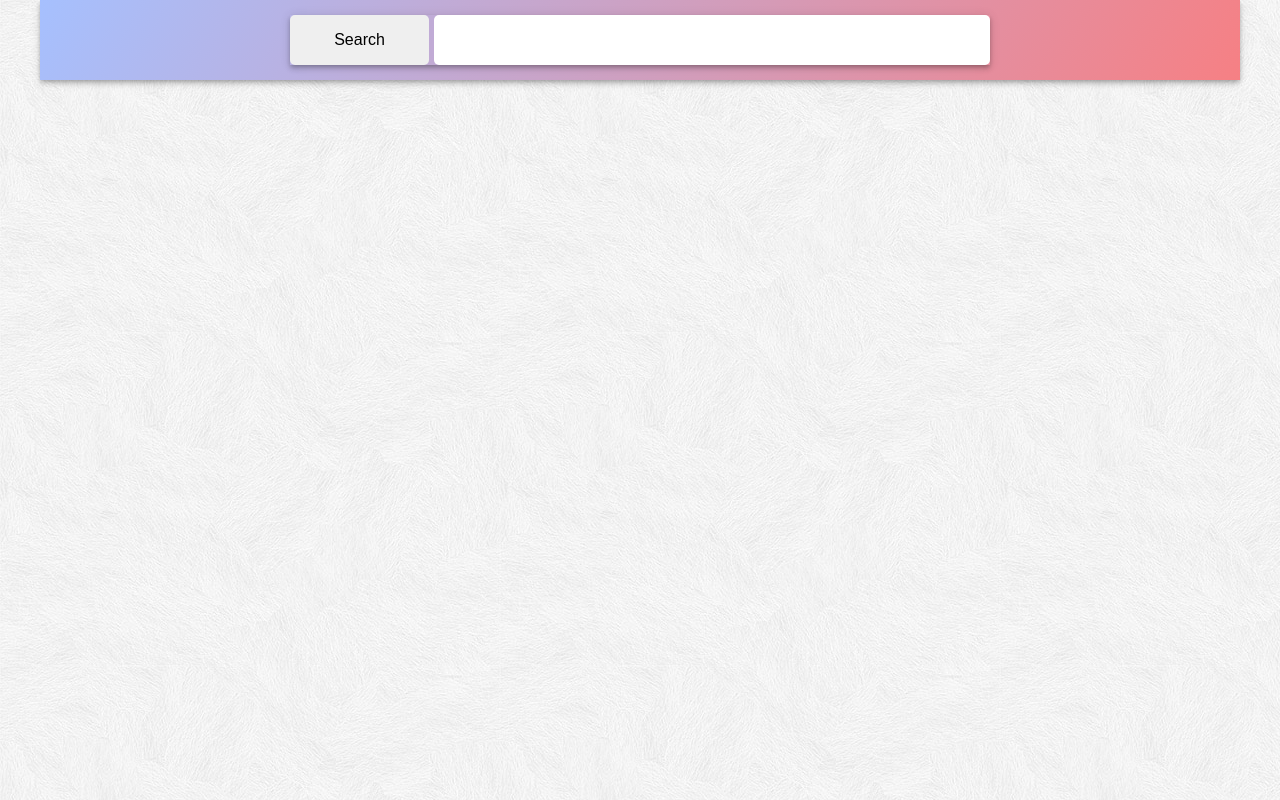
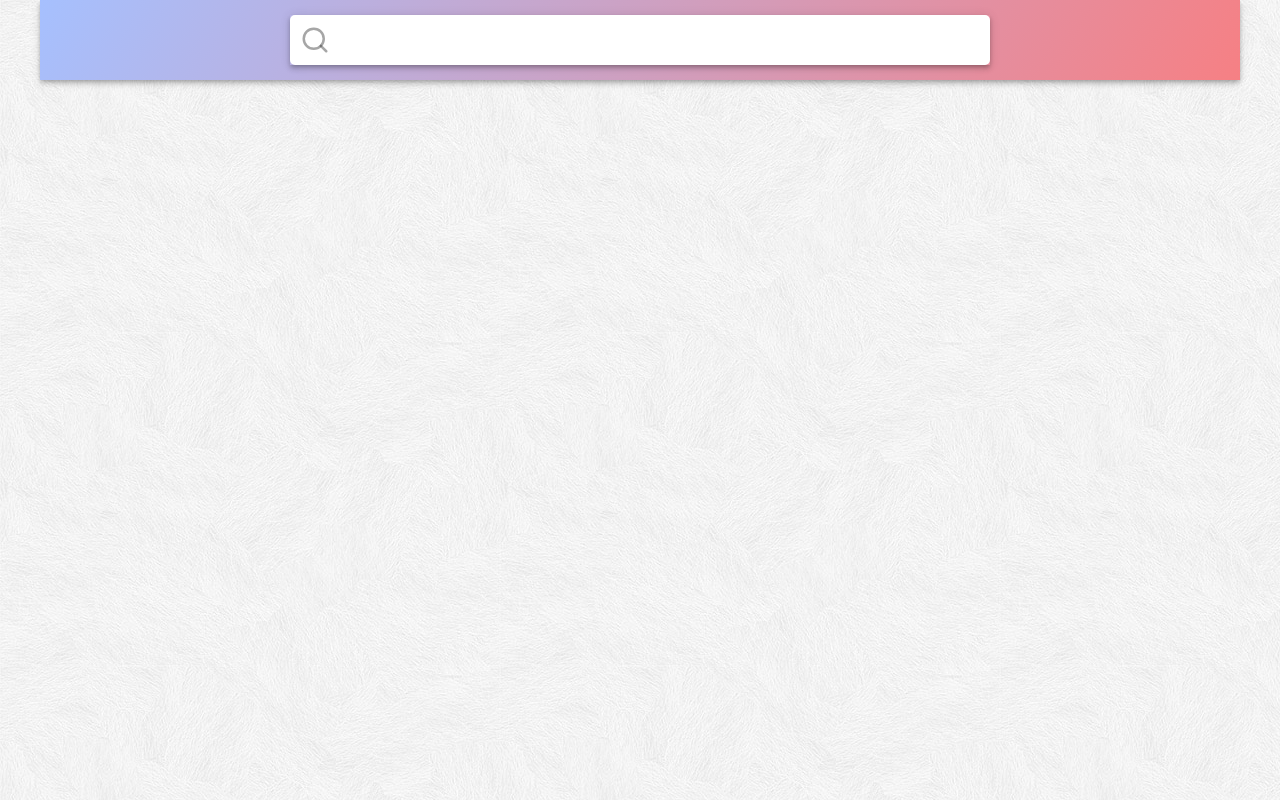
Before and after one commit to Irina-Koksharova/goit-react-hw-03-image-finder, a React app: page / in a window 1280 px wide. Built offline with nearby package versions, Linux system fonts and the light colour scheme; a web font is replaced by a local one.

Commit message:
Добавляет icon-svg на кнопку поиска

```diff
--- a/package.json
+++ b/package.json
@@ -9,7 +9,7 @@
     "modern-normalize": "^1.0.0",
     "react": "^17.0.1",
     "react-dom": "^17.0.1",
-    "react-lazy-load-image-component": "^1.5.1",
+    "react-icons": "^4.1.0",
     "react-loader-spinner": "^3.1.14",
     "react-scripts": "4.0.1",
     "react-toastify": "^6.2.0",
--- a/src/components/App/App.js
+++ b/src/components/App/App.js
@@ -38,8 +38,8 @@ class App extends Component {
         <ImageGallery
           searchQuery={searchQuery}
           page={page}
+          modalState={showModal}
           onError={this.showNotification}
-          modalState={showModal}
           onToggleModal={this.toggleModal}
         />
         <ToastContainer autoClose={4500} style={{ width: '700px' }} />
--- a/src/components/Button/Button.jsx
+++ b/src/components/Button/Button.jsx
@@ -9,7 +9,7 @@ class Button extends Component {
 
   render() {
     return (
-      <button className={s.button} onClick={this.loading}>
+      <button className={s.button} type="button" onClick={this.loading}>
         Load more
       </button>
     );
--- a/src/components/ImageGallery/ImageGallery.jsx
+++ b/src/components/ImageGallery/ImageGallery.jsx
@@ -10,7 +10,8 @@ class ImageGallery extends Component {
     searchQuery: null,
     page: this.props.page,
     status: 'idle',
-    modalImage: null,
+    modalImageSrc: null,
+    modalImageAlt: null,
   };
 
   componentDidUpdate(prevProps, prevState) {
@@ -85,12 +86,21 @@ class ImageGallery extends Component {
       const current = this.state.searchQuery.find(
         ({ id }) => id.toString() === e.target.id,
       );
-      this.setState({ modalImage: current.largeImageURL });
+      this.setState({
+        modalImageSrc: current.largeImageURL,
+        modalImageAlt: current.tags,
+      });
     }
   };
 
   render() {
-    const { searchQuery, status, page, modalImage } = this.state;
+    const {
+      searchQuery,
+      status,
+      page,
+      modalImageSrc,
+      modalImageAlt,
+    } = this.state;
     const { modalState, onToggleModal } = this.props;
 
     if (status === 'idle' || status === 'rejected') {
@@ -114,11 +124,17 @@ class ImageGallery extends Component {
               />
             ))}
           </ul>
+
           {modalState && (
             <Modal onClose={onToggleModal}>
-              <img className={s.image} src={modalImage} alt="" />
+              <img
+                className={s.image}
+                src={modalImageSrc}
+                alt={modalImageAlt}
+              />
             </Modal>
           )}
+
           <Button page={page} onClick={this.fetchQuery} />
         </>
       );
--- a/src/components/Searchbar/Searchbar.jsx
+++ b/src/components/Searchbar/Searchbar.jsx
@@ -1,4 +1,6 @@
 import { Component } from 'react';
+import { FiSearch } from 'react-icons/fi';
+import { IconContext } from 'react-icons';
 import s from './Searchbar.module.css';
 
 class SearchBar extends Component {
@@ -34,9 +36,13 @@ class SearchBar extends Component {
     return (
       <header className={s.container}>
         <form className={s.form} onSubmit={this.handleSubmitForm}>
-          <button type="submit" className={s.button}>
-            <span className="SearchForm-button-label">Search</span>
+          <button className={s.button} type="submit">
+            <IconContext.Provider value={{ className: `${s.reactIcons}` }}>
+              <FiSearch />
+            </IconContext.Provider>
           </button>
+
+          <label className={s.label}>
             <input
               className={s.input}
               type="text"
@@ -47,6 +53,7 @@ class SearchBar extends Component {
               placeholder="Search images and photos"
               onChange={this.handleChangeForm}
             />
+          </label>
         </form>
       </header>
     );
--- a/src/components/Searchbar/Searchbar.module.css
+++ b/src/components/Searchbar/Searchbar.module.css
@@ -14,23 +14,42 @@
 .form {
   display: flex;
   min-width: 700px;
-  min-height: 50px;
+  height: 50px;
   box-shadow: 0px 2px 4px -1px rgba(0, 0, 0, 0.2),
     0px 4px 5px 0px rgba(0, 0, 0, 0.14), 0px 1px 10px 0px rgba(0, 0, 0, 0.12);
 }
 
 .button {
-  width: 20%;
-  margin-right: 5px;
-  padding: 5px;
+  position: absolute;
+  display: flex;
+  justify-content: center;
+  align-items: center;
+  width: 50px;
+  height: 50px;
+  margin: 0;
+  padding: 0;
   border: none;
   outline: none;
-  border-radius: 5px;
+  background-color: transparent;
+  cursor: pointer;
+}
+
+.reactIcons {
+  width: 30px;
+  height: 30px;
+  color: rgba(49, 49, 49, 0.432);
+}
+
+.label {
+  width: 100%;
+  border: none;
+  outline: none;
 }
 
 .input {
-  width: 80%;
-  padding: 5px 10px;
+  width: 100%;
+  height: 100%;
+  padding: 5px 10px 5px 60px;
   font-size: 20px;
   border: none;
   outline: none;
```
Also changed, not shown: 2 other files. Lines whose indentation alone changed are shown as unchanged.
